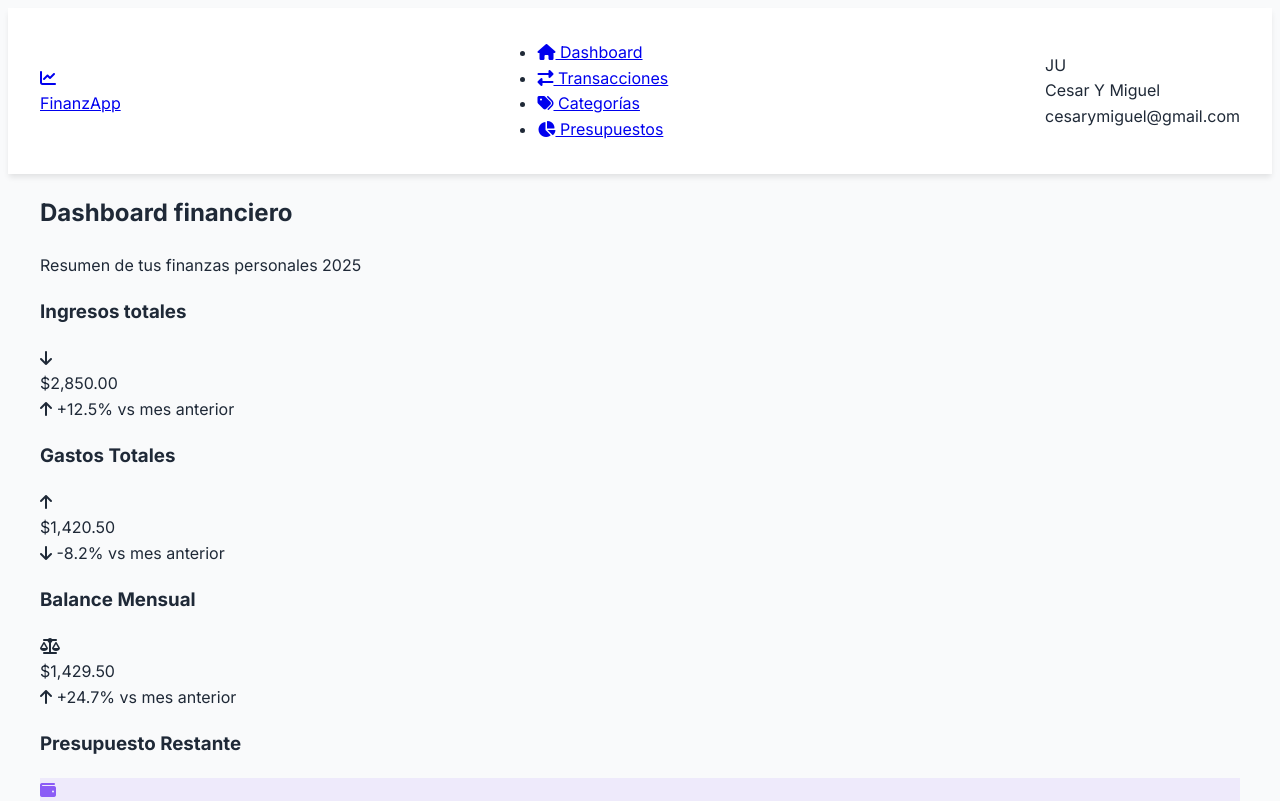
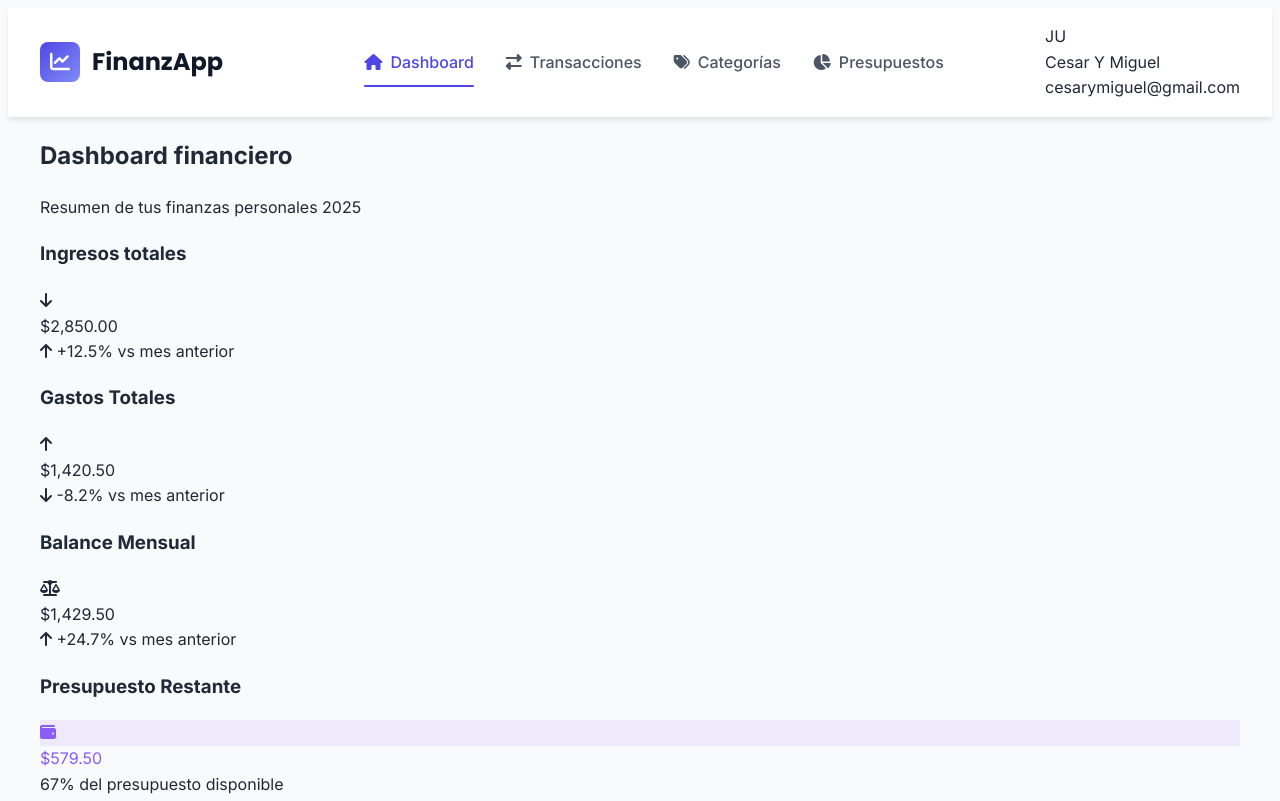
Before and after one commit to benchimol2305/proyecto-final-clientes, a plain HTML site: page index.html in a window 1280 px wide. Shown: the top 801 px of the page. Drawn offline with Linux system fonts and the light colour scheme; a script that the page names is missing.

Commit message:
se realizan las funciones para los links de la pagina

```diff
--- a/styles.css
+++ b/styles.css
@@ -74,3 +74,68 @@ header {
     align-items: center;
     padding: 1rem 0;
 }
+
+/* Logo */
+.logo {
+    display: flex;
+    align-items: center;
+    gap: 0.75rem;
+    text-decoration: none;
+}
+
+.logo-icon {
+    background: linear-gradient(135deg, var(--primary-color), var(--primary-light));
+    width: 40px;
+    height: 40px;
+    border-radius: var(--radius-md);
+    display: flex;
+    align-items: center;
+    justify-content: center;
+    color: white;
+    font-size: 1.25rem;
+}
+
+.logo-text {
+    font-family: 'Poppins', sans-serif;
+    font-size: 1.5rem;
+    font-weight: 700;
+    color: var(--gray-900);
+}
+
+/* Navegación principal */
+.nav-links {
+    display: flex;
+    gap: 2rem;
+    list-style: none;
+}
+
+.nav-link {
+    text-decoration: none;
+    color: var(--gray-600);
+    font-weight: 500;
+    padding: 0.5rem 0;
+    position: relative;
+    transition: color var(--transition-fast);
+    display: flex;
+    align-items: center;
+    gap: 0.5rem;
+}
+
+.nav-link:hover {
+    color: var(--primary-color);
+}
+
+.nav-link.active {
+    color: var(--primary-color);
+}
+
+.nav-link.active::after {
+    content: '';
+    position: absolute;
+    bottom: -4px;
+    left: 0;
+    width: 100%;
+    height: 2px;
+    background-color: var(--primary-color);
+    border-radius: 2px;
+}
```
